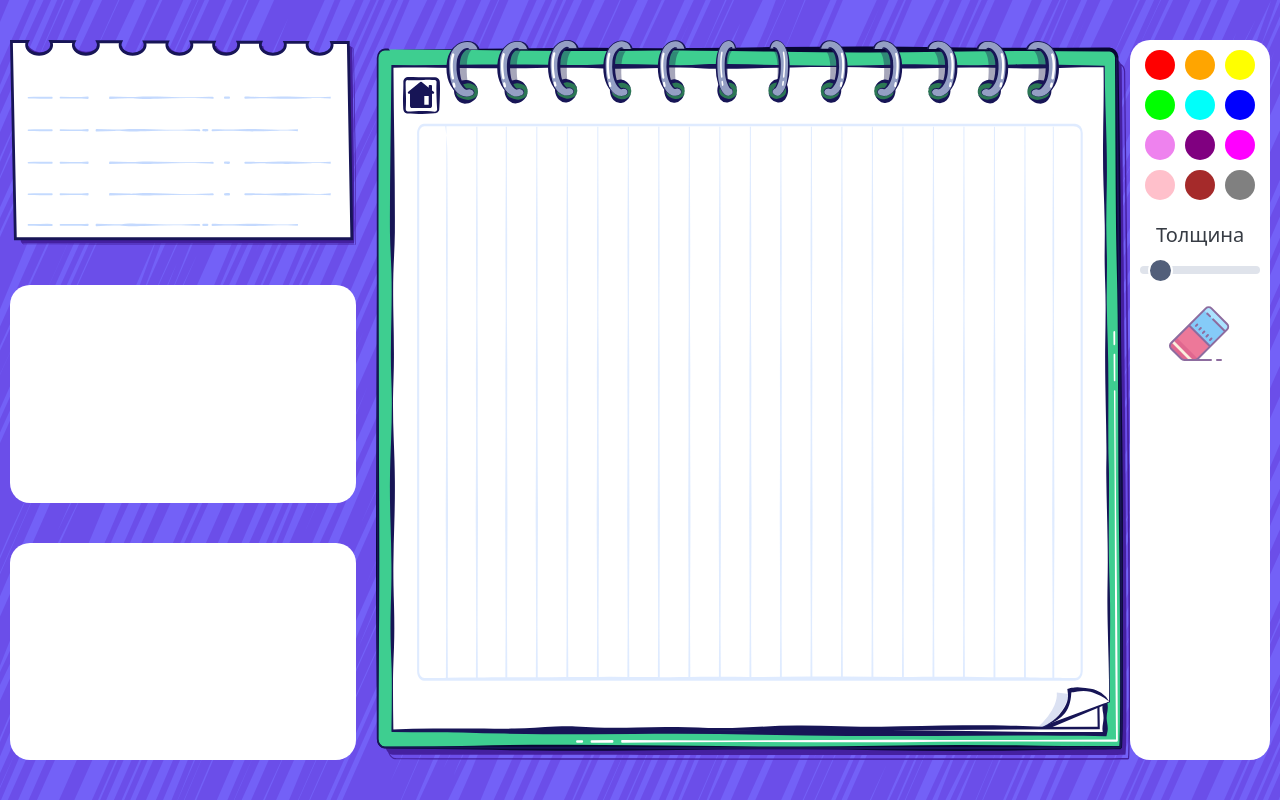
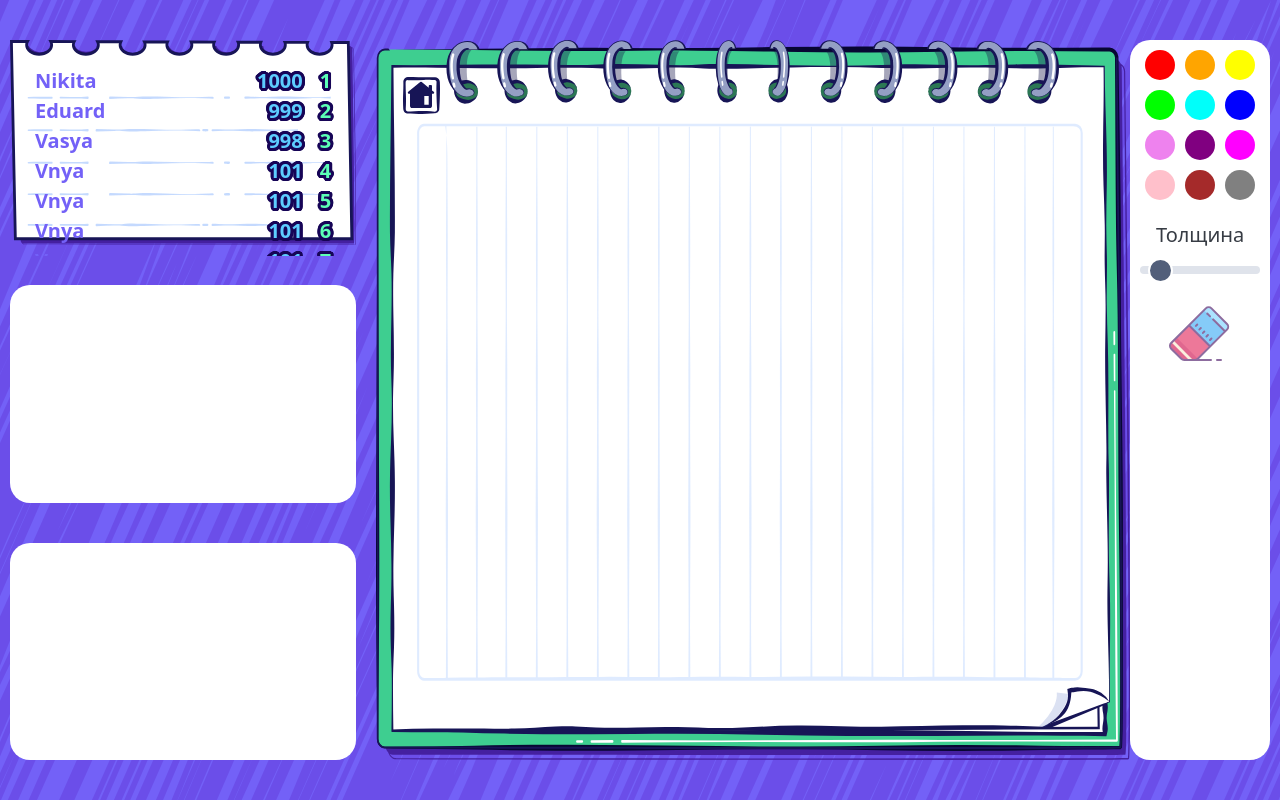
Before and after one commit to Niksha36/Draw_and_Guess, a Vue app in the folder frontend/: page /game in a window 1280 px wide. Built offline with nearby package versions, Linux system fonts and the light colour scheme.

Commit message:
user list has been added to game

```diff
--- a/frontend/src/components/game.vue
+++ b/frontend/src/components/game.vue
@@ -1,4 +1,5 @@
 <script setup>
+import usersTableComponent from './usersInGameTableComponent.vue';
 import { onMounted, ref } from 'vue';
 import {useRouter} from 'vue-router';
 const selectedColor = ref(null);
@@ -57,7 +58,10 @@ onMounted(() => {
     const x = e.clientX - rect.left;
     const y = e.clientY - rect.top;
 
-    if (x < 60 || x > canvas.width - 60 || y < 60 || y > canvas.height - 60) return;
+    if (x < 60 || x > canvas.width - 60 || y < 60 || y > canvas.height - 60) {
+      endPosition()
+      startPosition()
+    }
 
   if (isEraserActive.value) {
     ctx.save();
@@ -93,8 +97,9 @@ onMounted(() => {
   <div class="background" draggable="false">
     <div class="main-wrapper">
       <div class="left-wrapper">
-        <div class="user-list-wrapper">
+        <div class="user-list-wrapper" style="position: relative;">
             <img src="../assets/bg_rank.svg" alt="" class="user-list-img">
+            <usersTableComponent />
         </div>
 
         <div class="answers" draggable="false">
--- a/frontend/src/components/menu.vue
+++ b/frontend/src/components/menu.vue
@@ -15,6 +15,9 @@ function logout() {
 }
 function revertMenu() {
   showLogin.value = false;
+}
+function goToRoom() {
+  router.push('/room');
 }
 </script>
 
--- /dev/null
+++ b/frontend/src/components/usersInGameTableComponent.vue
@@ -0,0 +1,67 @@
+<template>
+  <div class="user-list">
+    <div class="user" v-for="user in users" :key="user.name">
+      <div class="user-name">{{ user.name }}</div>
+      <div class="user-score" style="color: #5dcdff;">{{ user.score }}</div>
+      <div class="user-place" style="color: #5cffb6;">{{ user.place }}</div>
+
+    </div>
+  </div>
+</template>
+
+<script setup>
+const users = [
+  { name: 'Nikita', score: 1000, place: 1 },
+  { name: 'Eduard', score: 999, place: 2 },
+  { name: 'Vasya', score: 998, place: 3 },
+  { name: 'Vnya', score: 101, place: 4 },
+  { name: 'Vnya', score: 101, place: 5 },
+  { name: 'Vnya', score: 101, place: 6 },
+  { name: 'Vnya', score: 101, place: 7 },
+  { name: 'Vnya', score: 101, place: 8 }
+];
+</script>
+
+<style scoped>
+.user-list {
+  position: absolute;
+  overflow-y: scroll;
+  scrollbar-width: none;
+  top:5%;
+  width: 100%;
+  height:100%;
+  padding: 16px 10px;
+  margin-bottom:40px!important;
+  display: flex;
+  flex-direction: column;
+}
+
+.user {
+  display: flex;
+  justify-content: center;
+  /*
+  типа важная строка
+   */
+  margin: 0px 15px 0;
+
+}
+
+.user-name {
+  flex: 1;
+  text-align: left;
+  font-weight: bolder;
+  color:#7361f7
+}
+
+.user-score, .user-place {
+  margin-left: auto;
+  text-align: right;
+  font-weight: bold;
+  font-size: 20px;
+  text-shadow: rgb(23, 5, 87) 3px 0px 0px, rgb(23, 5, 87) 2.83487px .981584px 0px, rgb(23, 5, 87) 2.35766px 1.85511px 0px, rgb(23, 5, 87) 1.62091px 2.52441px 0px, rgb(23, 5, 87) .705713px 2.91581px 0px, rgb(23, 5, 87) -.287171px 2.98622px 0px, rgb(23, 5, 87) -1.24844px 2.72789px 0px, rgb(23, 5, 87) -2.07227px 2.16926px 0px, rgb(23, 5, 87) -2.66798px 1.37182px 0px, rgb(23, 5, 87) -2.96998px .42336px 0px, rgb(23, 5, 87) -2.94502px -.571704px 0px, rgb(23, 5, 87) -2.59586px -1.50383px 0px, rgb(23, 5, 87) -1.96093px -2.27041px 0px, rgb(23, 5, 87) -1.11013px -2.78704px 0px, rgb(23, 5, 87) -.137119px -2.99686px 0px, rgb(23, 5, 87) .850987px -2.87677px 0px, rgb(23, 5, 87) 1.74541px -2.43999px 0px, rgb(23, 5, 87) 2.44769px -1.73459px 0px, rgb(23, 5, 87) 2.88051px -.838247px 0px;
+}
+.user-place{
+  margin-left: 17px;
+}
+
+</style>
```
